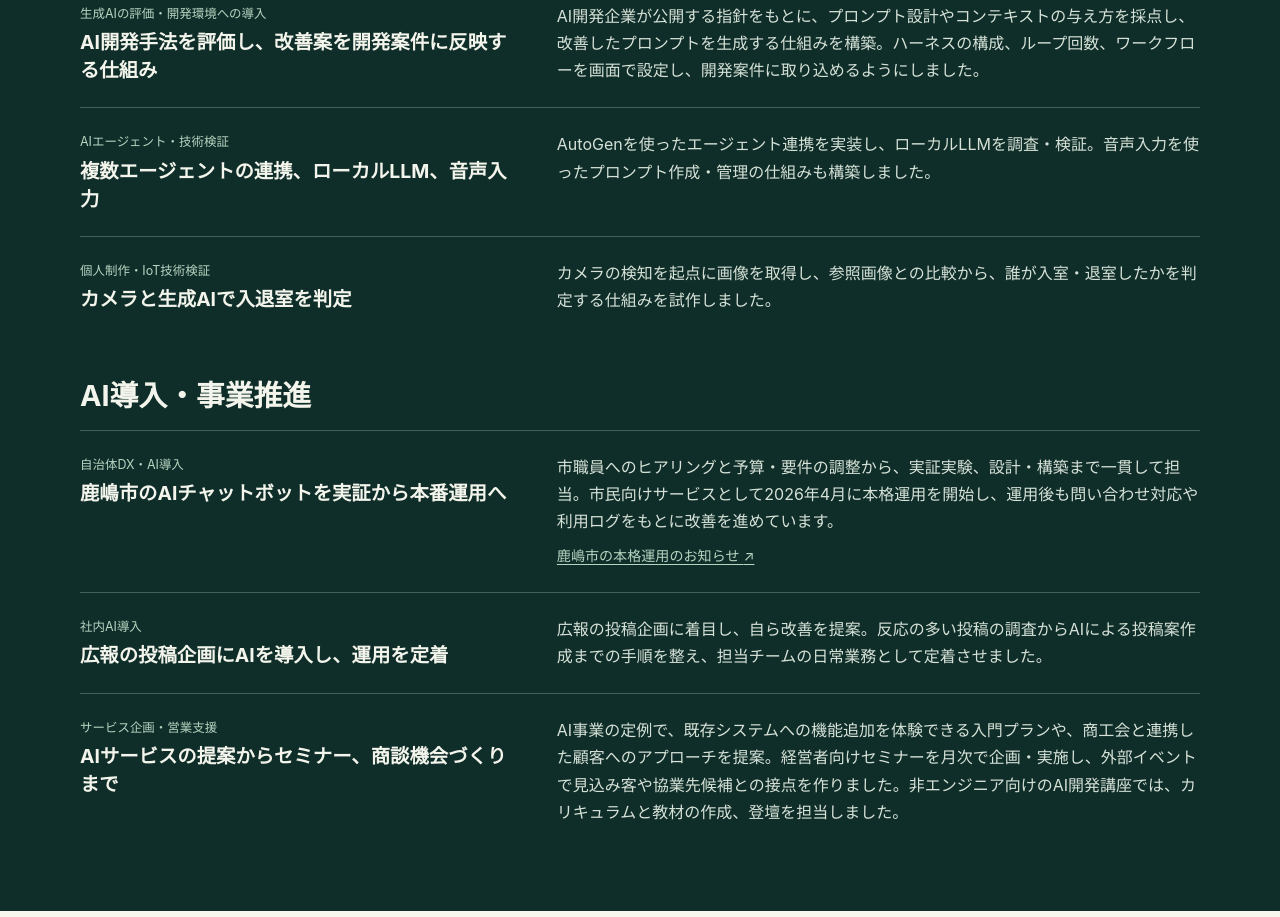
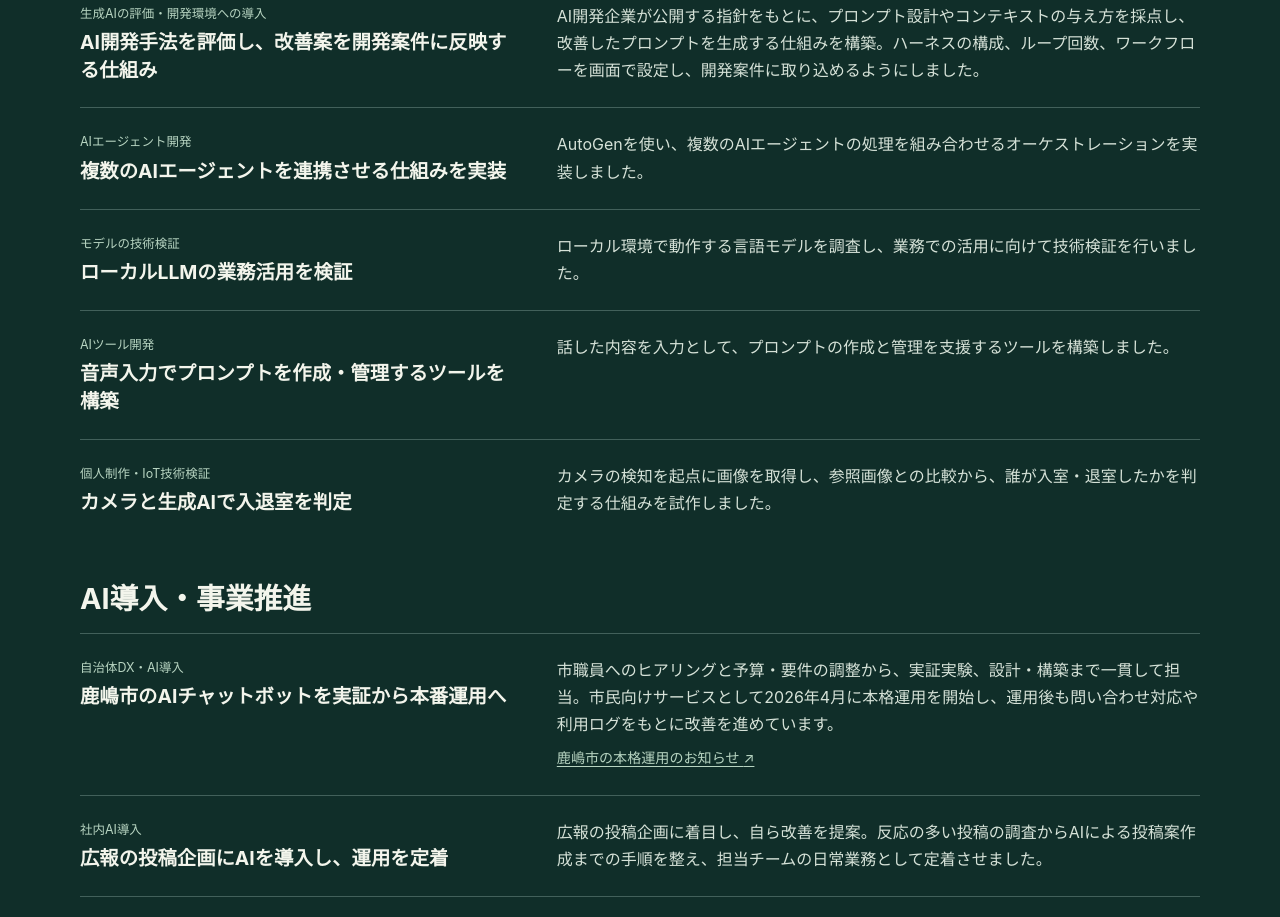
Before and after one commit to masatea/masatea.github.io, a plain HTML site: page portfolio/index.html in a window 1280 px wide. Shown: the part 1619-2536 px from the top of the page. Drawn offline with Linux system fonts and the light colour scheme.

Commit message:
Present three independent AI research projects

```diff
--- a/portfolio/index.html
+++ b/portfolio/index.html
@@ -112,8 +112,16 @@ h3{font-size:1.21rem;line-height:1.45;margin:0}
   <p>AI開発企業が公開する指針をもとに、プロンプト設計やコンテキストの与え方を採点し、改善したプロンプトを生成する仕組みを構築。ハーネスの構成、ループ回数、ワークフローを画面で設定し、開発案件に取り込めるようにしました。</p>
 </article>
 <article>
-  <div><p class="topic">AIエージェント・技術検証</p><h4>複数エージェントの連携、ローカルLLM、音声入力</h4></div>
-  <p>AutoGenを使ったエージェント連携を実装し、ローカルLLMを調査・検証。音声入力を使ったプロンプト作成・管理の仕組みも構築しました。</p>
+  <div><p class="topic">AIエージェント開発</p><h4>複数のAIエージェントを連携させる仕組みを実装</h4></div>
+  <p>AutoGenを使い、複数のAIエージェントの処理を組み合わせるオーケストレーションを実装しました。</p>
+</article>
+<article>
+  <div><p class="topic">モデルの技術検証</p><h4>ローカルLLMの業務活用を検証</h4></div>
+  <p>ローカル環境で動作する言語モデルを調査し、業務での活用に向けて技術検証を行いました。</p>
+</article>
+<article>
+  <div><p class="topic">AIツール開発</p><h4>音声入力でプロンプトを作成・管理するツールを構築</h4></div>
+  <p>話した内容を入力として、プロンプトの作成と管理を支援するツールを構築しました。</p>
 </article>
 <article>
   <div><p class="topic">個人制作・IoT技術検証</p><h4>カメラと生成AIで入退室を判定</h4></div>
```
